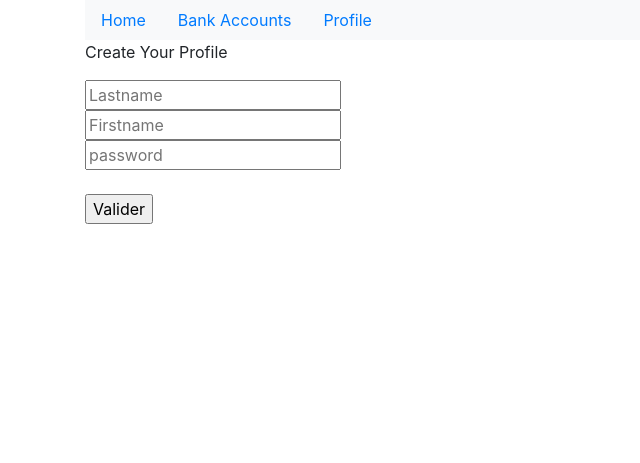
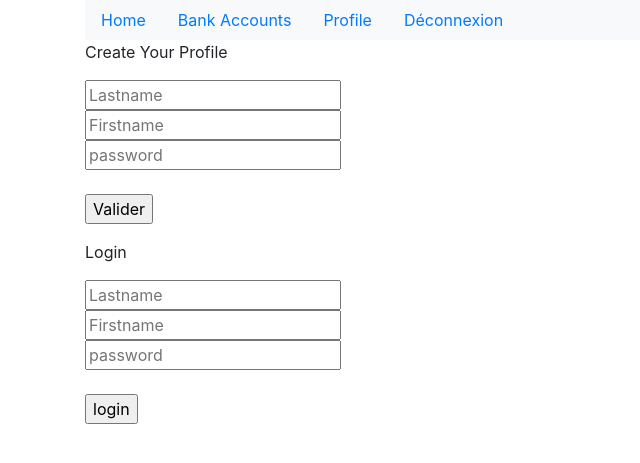
Before and after one commit to AlexandreMeledandri/petitcomptable, a PHP site: page /login.php in a window 1280 px wide. Shown: the top 463 px of the page, without its empty margins (0-640 px from the left). Run offline with PHP 8.4, Linux system fonts and the light colour scheme.

Commit message:
Login fini sans style

```diff
--- a/login.php
+++ b/login.php
@@ -7,7 +7,11 @@
   </head>
   <body>
     <div class="container">
+
+      <!--  Ajout de la Navbar  -->
       <?php include_once "nav.php";?>
+
+      <!--  Formulaire de creation de compte  -->
       <form method="post" action="">
         <p>
           <span>Create Your Profile</span>
@@ -24,18 +28,70 @@
 
       if(isset($_POST['createAccount'])) {
         $db = db_connect();
+        $password = $_POST['psw'];
+        $hash = hash("sha256", $password . $_POST['lastname']);//Mot de passe crypter
 
         $req = $db->prepare("INSERT INTO user (lastname, firstname, psw) VALUES(:lastname, :firstname, :psw)");
         $req->execute(array(
               "lastname"  => $_POST['lastname'],
               "firstname" => $_POST['firstname'],
-              "psw"       => $_POST['psw']));
+              "psw"       => $hash));
 
-      echo $req->rowCount();
+      echo $req->rowCount(); //verifie la creation du compte en retournant 1
+      }
+      ?>
 
+      <!--  Connection au compte   -->
+      <form method="post" action="">
+        <p>
+          <span>Login</span>
+        <p>
+        <input type="text" name="lastname" placeholder="Lastname" /> <br>
+        <input type="text" name="firstname" placeholder="Firstname" /> <br>
+        <input type="password" name="psw" placeholder="password" /> <br>
+        <br>
+        <input type="submit" name="login" value="login">
+      </form>
+
+      <?php
+      /****** COOKIE *******/
+      if(isset($_POST['login'])) {
+        login($_POST['lastname'], $_POST['firstname'], $_POST['psw']);
+      }else {
+        if(isset($_COOKIE['lastname']) && isset($_COOKIE['firstname']) && isset($_COOKIE['psw'])) {
+          echo $_COOKIE['psw'];
+          login($_COOKIE['lastname'], $_COOKIE['firstname'], $_COOKIE['psw'], true);
+        }
       }
 
+      function login($lastname, $firstname, $psw, $fromCookie = false) {
+        $db = db_connect();
+
+        if($fromCookie == true) {$hash = $psw;}
+        else {$hash = hash("sha256", $psw . $_POST['lastname']);}
+
+        $req = $db->prepare("SELECT * FROM user WHERE lastname = :lastname AND firstname = :firstname AND psw = :psw");
+        $req->execute(array(
+              "lastname"  => $lastname,
+              "firstname" => $firstname,
+              "psw"       => $hash));
+
+        if($req->rowCount() == 1) {
+          setcookie("lastname", $lastname, time() + (86400 * 30), "/"); // 86400 = 1 jour
+          setcookie("firstname", $firstname, time() + (86400 * 30), "/"); // 86400 = 1 jour
+          setcookie("psw", $hash, time() + (86400 * 30), "/"); // 86400 = 1 jour
+
+          header("Location: index.php"); // Lorsque log envoie vers la page Index
+        }else {
+          echo "Identifiant ou mot de passe incorrect.";
+        }
+      }
+
+
+      /****** Connection à la base de données *******/
+
       function db_connect(){
+
         try {
           $host = "localhost";
           $dbname = "monpetitcomptable";
@@ -44,7 +100,7 @@
 
           $db = new PDO('mysql:host='.$host.';dbname='.$dbname.'', $user, $password);
           return $db;
-        } catch (Exception $e) {
+        }catch (Exception $e) {
           die('ERREUR : '.$e->getMessage());
         }
 
@@ -53,7 +109,7 @@
         echo 'erreur';
       }
       ?>
-
+      <!--  Ajout du Footer  -->
       <?php include_once "footer.php"; ?>
     </div>
   </body>
--- a/nav.php
+++ b/nav.php
@@ -2,4 +2,5 @@
   <a class="nav-link" href="#">Home</a>
   <a class="nav-link" href="#">Bank Accounts</a>
   <a class="nav-link" href="#">Profile</a>
+  <a class="nav-link" href="index.php?logout=true">Déconnexion</a>
 </nav>
```
Also changed, not shown: index.php (+11 -0 lines).
